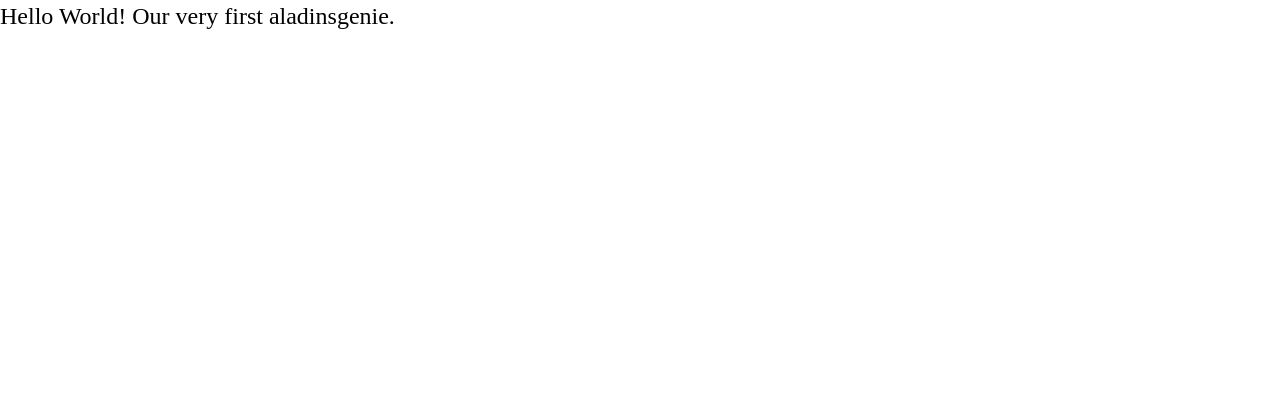
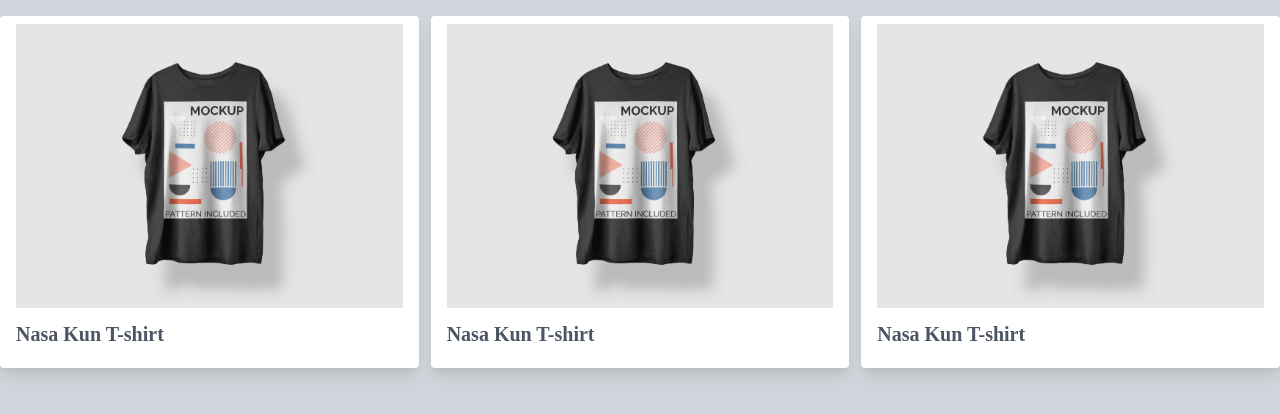
Before and after one commit to NAZIM06/aladinsgenie, a React (Create React App) app: page / in a window 1280 px wide. Shown: the top 414 px of the page. Built offline with nearby package versions, Linux system fonts and the light colour scheme.

Commit message:
product card medium

```diff
--- a/package.json
+++ b/package.json
@@ -6,6 +6,7 @@
     "@craco/craco": "^6.1.2",
     "react": "^17.0.2",
     "react-dom": "^17.0.2",
+    "react-router-dom": "^5.2.0",
     "react-scripts": "4.0.3",
     "web-vitals": "^1.0.1"
   },
--- a/src/App.js
+++ b/src/App.js
@@ -1,9 +1,15 @@
+import { BrowserRouter as Router, Route, Switch } from "react-router-dom";
+import Home from "./components/pages/home/Home";
 function App() {
   return (
-    <div className="text-2xl container mx-auto">
-      <div>
-        <p>Hello World! Our very first aladinsgenie.</p>
-      </div>
+    <div className="bg-gray-300 h-screen">
+      <Router>
+        <Switch>
+          <Route path="/">
+            <Home></Home>
+          </Route>
+        </Switch>
+      </Router>
     </div>
   );
 }
--- /dev/null
+++ b/src/components/pages/home/Home.js
@@ -0,0 +1,14 @@
+import React from "react";
+import PdCardMd from "./../../productCardMd/PdCardMd";
+
+export default function Home() {
+  return (
+    <div className="container mx-auto">
+      <div className="grid grid-cols-1 sm:grid-cols-2 md:grid-cols-3 gap-3">
+        <PdCardMd />
+        <PdCardMd />
+        <PdCardMd />
+      </div>
+    </div>
+  );
+}
--- /dev/null
+++ b/src/components/productCardMd/PdCardMd.js
@@ -0,0 +1,12 @@
+import React from "react";
+import tshirt from "../../assets/black-t-shirt.jpg";
+export default function PdCardMd() {
+  return (
+    <div className="bg-white px-4 py-2 my-4 rounded shadow-lg">
+      <div>
+        <img src={tshirt} alt="Card Medium" />
+      </div>
+      <h3 className="text-gray-600 text-xl font-bold py-3">Nasa Kun T-shirt</h3>
+    </div>
+  );
+}
--- a/tailwindcss.config.js
+++ b/tailwindcss.config.js
@@ -1,4 +1,3 @@
-// tailwind.config.js
 module.exports = {
   purge: [],
   darkMode: false, // or 'media' or 'class'
```
Also changed, not shown: src/assets/black-t-shirt.jpg (added), 1 other file (tests, documents, lock files or other folders).
